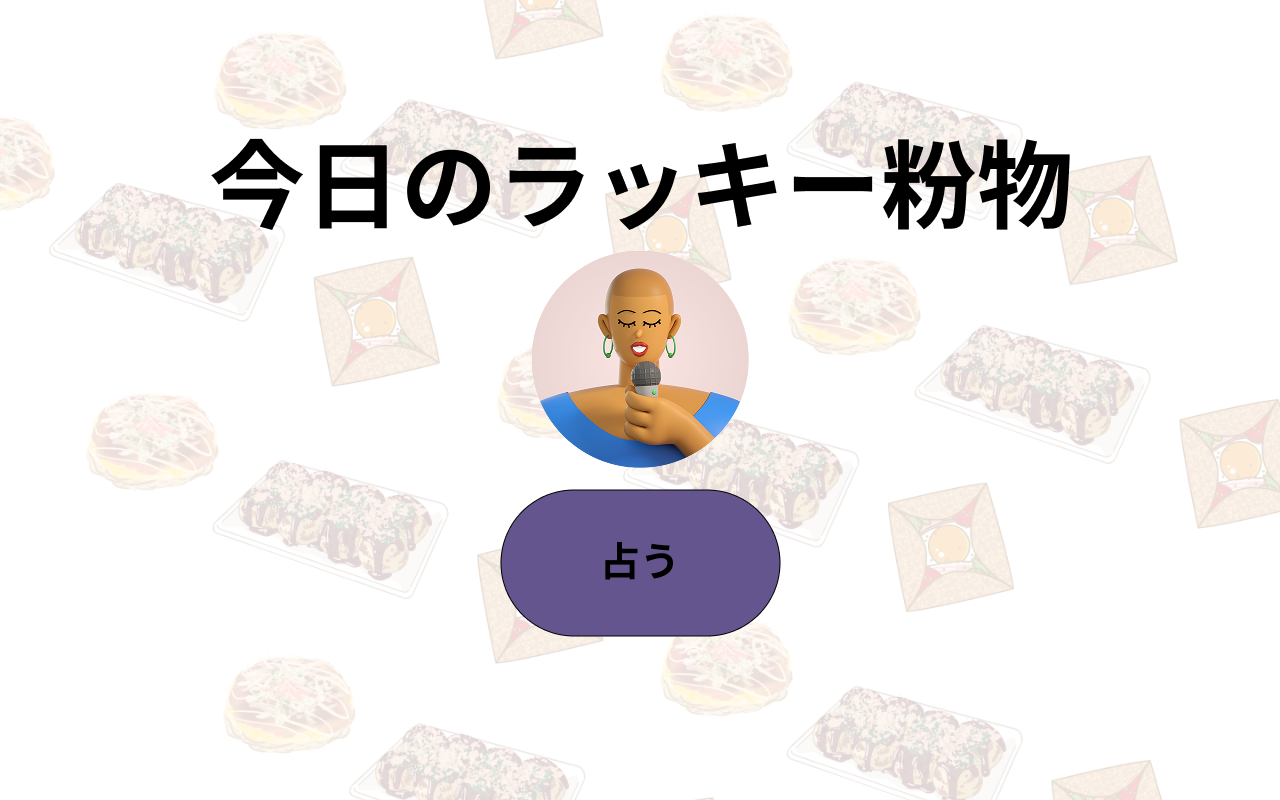
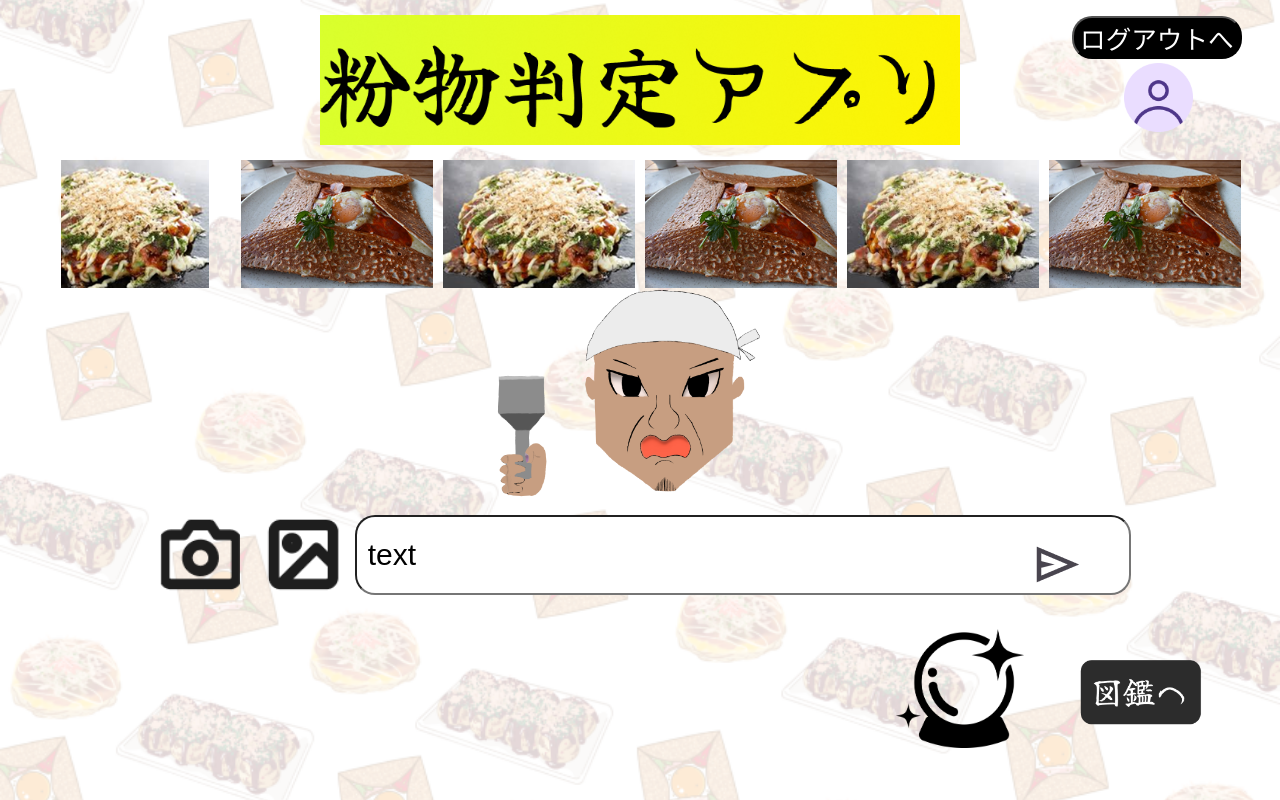
Before and after one commit to kc3hack/2025_14, a React (Create React App) app in the folder frontend/: page / in a window 1280 px wide. Built offline with nearby package versions, Linux system fonts and the light colour scheme; a web font is replaced by a local one.

Commit message:
ホーム画面のUI修正

```diff
--- a/frontend/src/App.js
+++ b/frontend/src/App.js
@@ -1,14 +1,14 @@
 import { BrowserRouter, Routes, Route } from "react-router-dom";
 import HomeScreen from "./HomeScreen/HomeScreen";
 import OutputScreen from "./OutputScreen/OutputScreen";
-import LuckyPowder from "./lucky_powder/lucky_powder";
-import LuckyPowderJudge from "./lucky_powder_judge/lucky_powder_judge";
 import Login from "./LogIn/login";
 import PictureBook from "./PictureBook/PictureBook";
 import SignUp from "./SignUp/signup";
 import Detail from "./Detail/detail";
 import CheckLogout from "./LogOut/checkLogout";
 import Logout from "./LogOut/logout";
+import Fortune from "./lucky_powder/lucky_powder";
+import Judge from "./lucky_powder_judge/lucky_powder_judge";
 import './App.css';
 import { QueryClient, QueryClientProvider } from '@tanstack/react-query';
 import { ToastContainer } from 'react-toastify';
@@ -26,9 +26,8 @@ function App() {
     <QueryClientProvider client={queryClient}>
       <BrowserRouter>
         <Routes>
-          <Route path="/" element={<LuckyPowder />} />
-          <Route path="/judge" element={<LuckyPowderJudge />} />
-          {/* <Route path="/" element={<HomeScreen />} /> */}
+          <Route path="/" element={<HomeScreen />} />
+          <Route path="/HomeScreen" element={<HomeScreen />} />
           <Route path="/OutputScreen" element={<OutputScreen />} />
           <Route path="/Login" element={<Login />} />
           <Route path="/CheckLogout" element={<CheckLogout />} />
@@ -37,6 +36,8 @@ function App() {
           <Route path="/SignUp" element={<SignUp />} />
           <Route path="/Detail" element={<Detail />} />
           <Route path="/Logout" element={<Logout />} />
+          <Route path="/Fortune" element={<Fortune />} />
+          <Route path="/Judge" element={<Judge />} />
         </Routes>
       </BrowserRouter>
       <ToastContainer closeOnClick theme="colored" />
--- a/frontend/src/HomeScreen/HomeScreen.css
+++ b/frontend/src/HomeScreen/HomeScreen.css
@@ -226,17 +226,14 @@
 
 .send-icon {
   display: flex;
-  position:relative;
+  position:absolute;
+  top: 1%;
+  right: clamp(10vw, 10%, 40vw);
   justify-content: start;
   background-position: center;
-  background-size: 70%;
-  width: 8vw;
+  background: none;
+  width: 10vw;
   height: auto;
-  aspect-ratio: 1/1; /* 正方形ならこれ */
-  background-image: url('./material/sendIcon.png');
-  background-repeat: no-repeat;
-  /* 画像の繰り返しを防ぐ */
-
   border-radius: 50%;
   outline: none;
   border: none;
@@ -255,34 +252,84 @@
 .to-fortune-telling-button {
   display: flex;
   position: absolute;
-  right: 20vw;
-  bottom: 5vh;
   outline: none;
   border: none;
   background: none;
-  width: 10vw;
-  height: auto;
   justify-content: center;
   align-items: center;
-}
-.to-fortune-telling-button img{
- width:  10vw;
- height: auto;
 }
 
 .to-picture-book-button {
   display: flex;
   position: absolute;
-  right: 2vw;
-  bottom: 5vh;
   background-position: center;
-  width: 20vw; /* 幅を40%に指定 */
-  height: auto;
   justify-content: center;
   align-items: center;
 }
 
-.to-picture-book-button img{
-  width:  15vw;
-  height: auto;
+
+  /* 縦長画面の場合 */
+ @media (orientation: portrait) {
+  .send-icon {
+    top: clamp(64vh,65%,60vh);
+    right: clamp(12vw,16%,20vw);
+  }
+
+  .to-fortune-telling-button {
+    right: clamp(10%,30vw,40%);
+    bottom: 15vh;
+    width: 20vw;
+    height: auto;
+  }
+
+  .to-fortune-telling-button img{
+    width:  clamp(40%,60vw,70%);
+    height: auto;
+   }
+
+  .to-picture-book-button {
+    right: clamp(8%,10vw,10%);
+    bottom: 15vh;
+    width: 20vw;
+    height: auto;
+  }
+
+  .to-picture-book-button img{
+    width:  clamp(50%,70vw,90%);
+    height: auto;
+   }
+
  }
+
+ /* 横長画面の場合 */
+ @media (orientation: landscape) {
+  .send-icon {
+    top: clamp(67%,66vh,64%);
+    right: clamp(5%,10vw,15%);
+  }
+
+  .to-fortune-telling-button {
+    right: 15vw;
+    bottom: 6vh;
+    width: 20vw;
+    height: auto;
+  }
+
+  .to-fortune-telling-button img{
+    width:  10vw;
+    height: auto;
+   }
+
+  .to-picture-book-button {
+    right: 1vw;
+    bottom: 8vh;
+    width: 20vw;
+    height: auto;
+  }
+
+  .to-picture-book-button img{
+    width:  10vw;
+    height: auto;
+   }
+
+ }
--- a/frontend/src/HomeScreen/HomeScreen.jsx
+++ b/frontend/src/HomeScreen/HomeScreen.jsx
@@ -210,13 +210,14 @@ function HomeScreen() {
           <button
             className="send-icon"
             onClick={handleSaveText}>
+              <SendImage></SendImage>
           </button>
         </div>
 
         <div className="buttons">
           <button
             className="to-fortune-telling-button"
-            onClick={() => movePage("/Logout")}>
+            onClick={() => movePage("/Fortune")}>
               <CrystaleImage></CrystaleImage>
           </button>
           <button
--- a/frontend/src/lucky_powder_judge/lucky_powder_judge.css
+++ b/frontend/src/lucky_powder_judge/lucky_powder_judge.css
@@ -8,6 +8,7 @@
   /* ビューポート全幅 */
   height: 100vh;
   /* ビューポート全高 */
+  position: relative;
 
 }
 
@@ -23,15 +24,10 @@
 
 .group2 {
   display: flex;
-  flex-direction: row;
-
-  justify-content: flex-end; /* 横方向（右寄せ） */
-
-  position: relative;  /* 位置を相対的に指定 */
-  top: 10vh;
+  align-items: center;
+  position: absolute;
   right: 5vw;
-
-  gap:5vw;
+  bottom: 5vh;
 }
 
 .group1-1,
```
